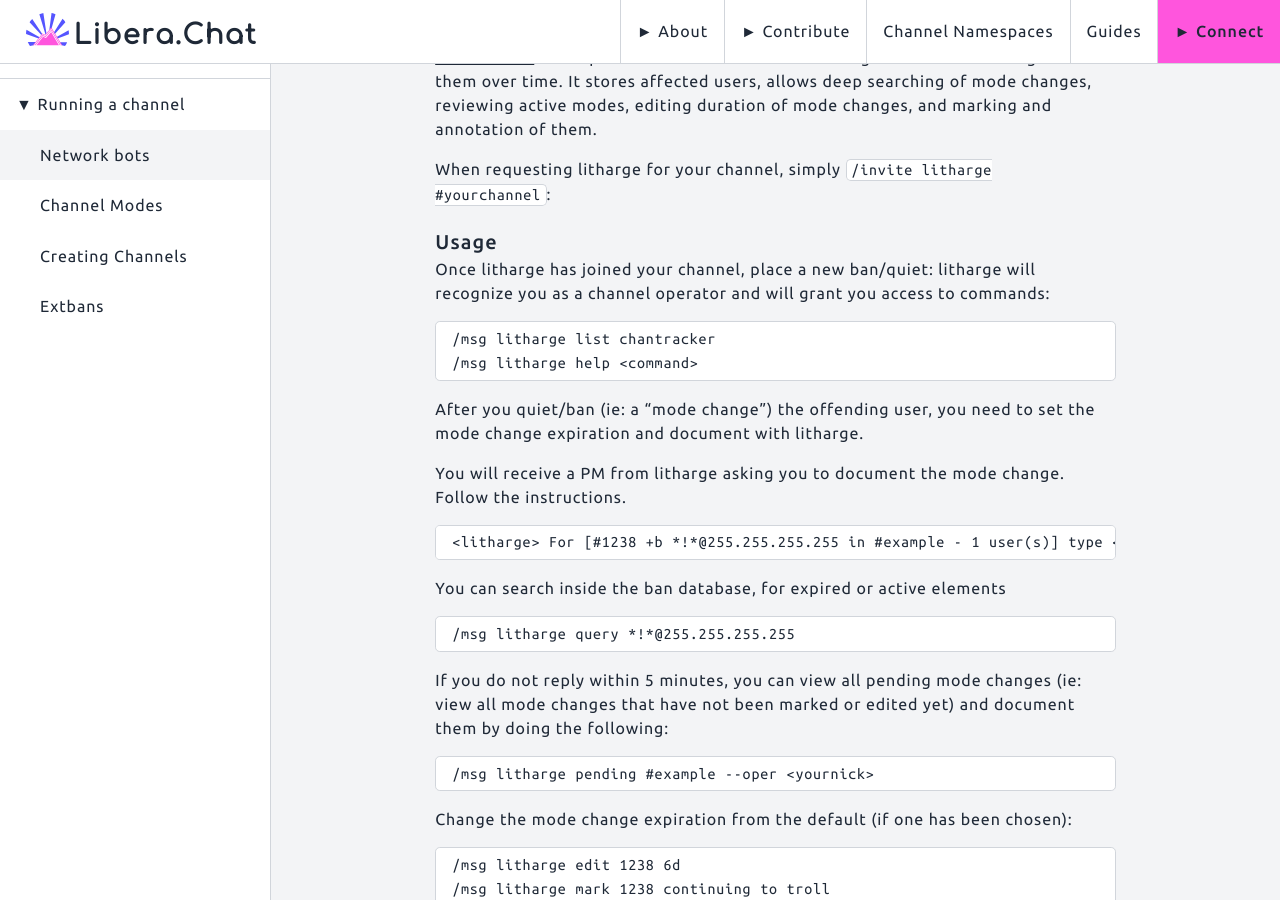
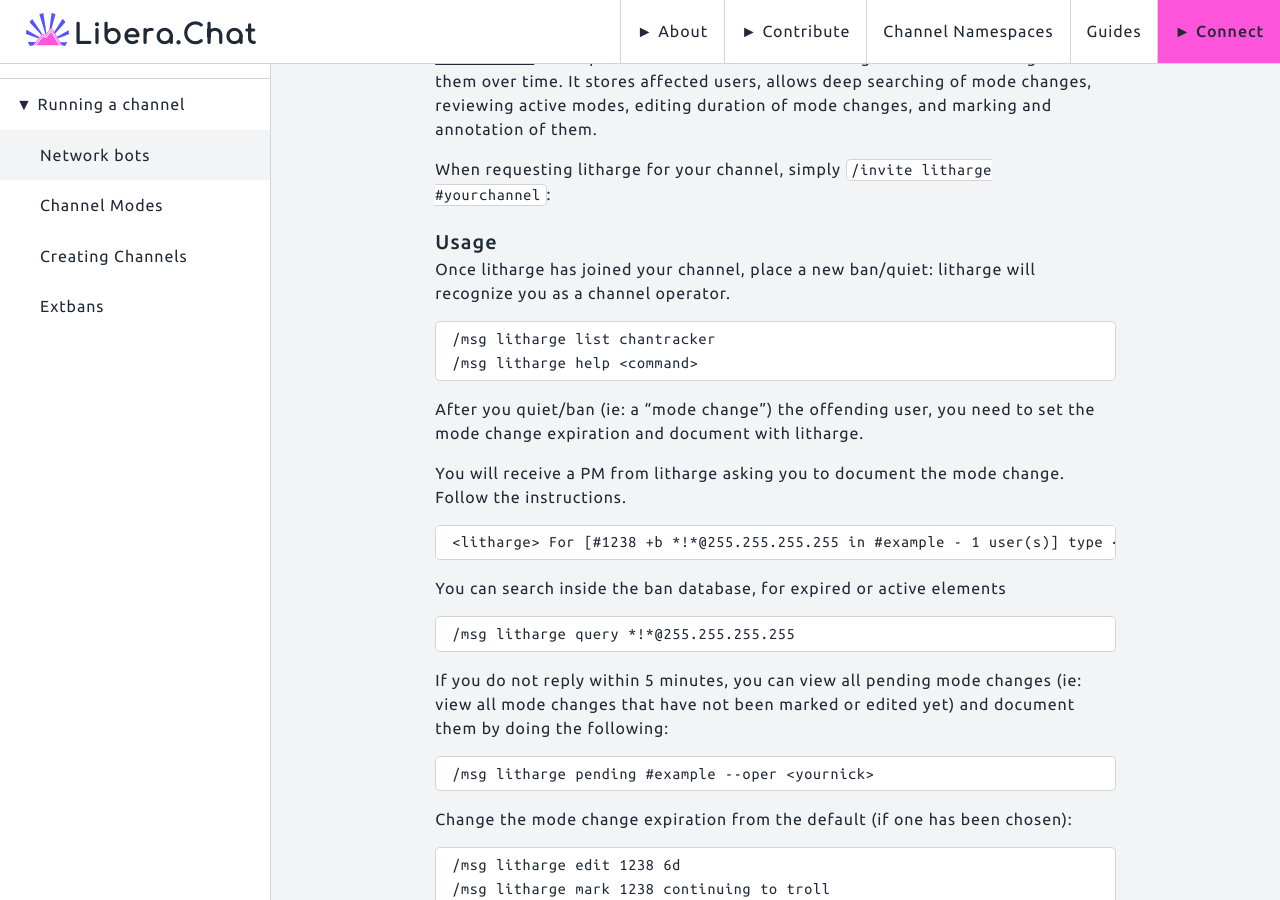
Before and after one commit to Libera-Chat/libera-chat.github.io, a Jekyll site: the page built from content/_guides/bots.md, in a window 1280 px wide and 900 px high, scrolled down 653 px. Built offline with Jekyll 4.4.1, drawn with Linux system fonts in a browser that asks for light colours.

Commit message:
Update bots.md

````diff
--- a/content/_guides/bots.md
+++ b/content/_guides/bots.md
@@ -37,8 +37,8 @@
 
 ### Usage
 
-Once litharge has joined your channel, place a new ban/quiet: litharge will recognize you
-as a channel operator and will grant you access to commands:
+Once litharge has joined your channel, place a new ban/quiet:
+litharge will recognize you as a channel operator.
 
 ```irc
 /msg litharge list chantracker
````
